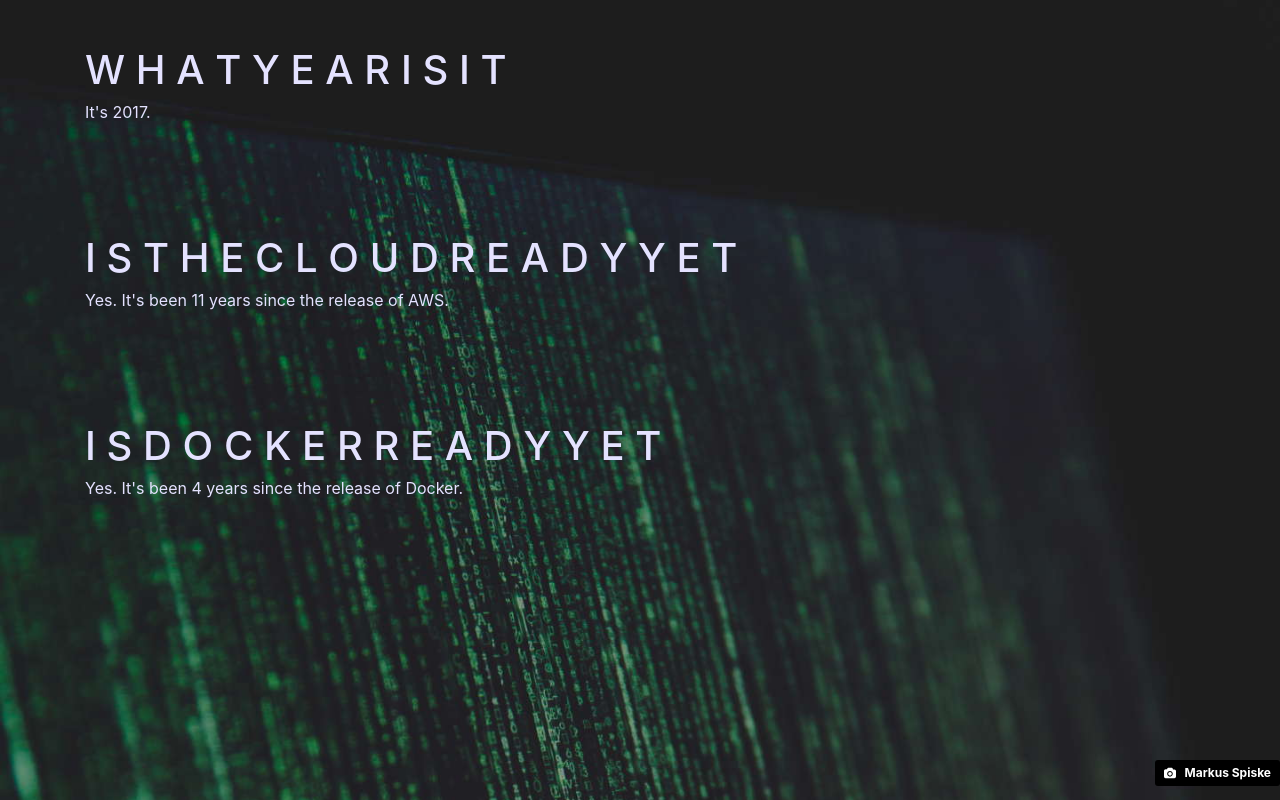
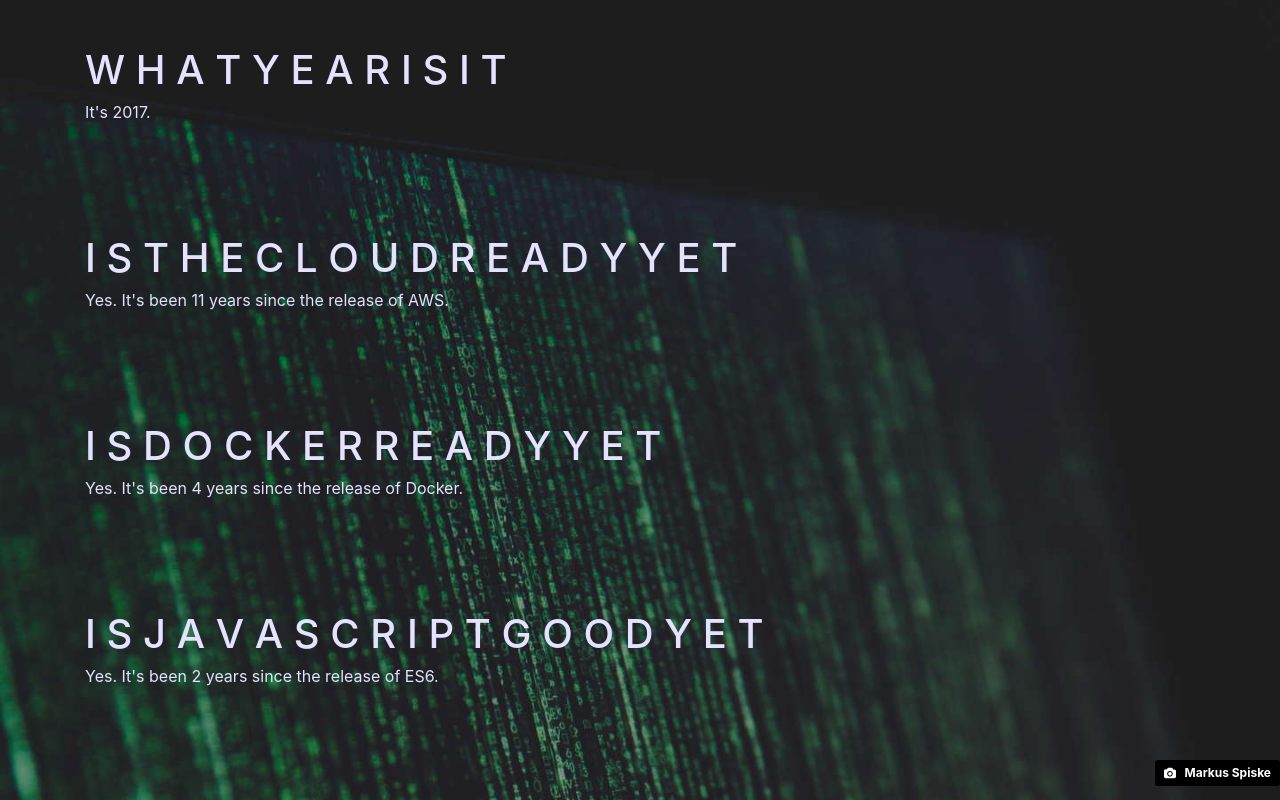
Before and after one commit to seanson/whatyearisittoday, a plain HTML site: page index.html in a window 1280 px wide. Drawn offline with nearby package versions, Linux system fonts and the light colour scheme; a web font is replaced by a local one.

Commit message:
Added javascript to the list of good things

```diff
--- a/index.html
+++ b/index.html
@@ -43,6 +43,16 @@
     </div>
   </div>
 
+
+  <div class="container">
+    <div class="py-5">
+      <h1>I S J A V A S C R I P T G O O D Y E T</h1>
+      <p>
+        Yes. It's been <span id="JS_TIME">2</span> years since the release of ES6.
+      </p>
+    </div>
+  </div>
+
   <footer class="footer">
     <!-- <div class="container"> -->
       <a style="background-color:black;color:white;text-decoration:none;padding:4px 6px;font-family:-apple-system, BlinkMacSystemFont, &quot;San Francisco&quot;, &quot;Helvetica Neue&quot;, Helvetica, Ubuntu, Roboto, Noto, &quot;Segoe UI&quot;, Arial, sans-serif;font-size:12px;font-weight:bold;line-height:1.2;display:inline-block;border-radius:3px;"
--- a/js/main.js
+++ b/js/main.js
@@ -3,10 +3,11 @@
 const CURRENT_YEAR = d.getFullYear();
 const AWS_TIME = CURRENT_YEAR - 2006;
 const DOCKER_TIME = CURRENT_YEAR - 2013;
+const JS_TIME = CURRENT_YEAR - 2015;
 
 $(document).ready(function () {
-    console.log(`Ready! ${AWS_TIME} ${DOCKER_TIME}`);
     $('#CURRENT_YEAR').text(CURRENT_YEAR);
     $('#AWS_TIME').text(AWS_TIME);
     $('#DOCKER_TIME').text(DOCKER_TIME);
+    $('#JS_TIME').text(JS_TIME);
 });
```
